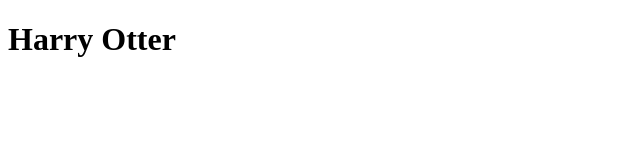
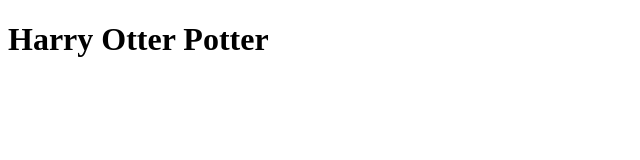
Before and after one commit to Cloverhound/dcss-calendar, a React app in the folder client_src/: page / in a window 1280 px wide. Shown: the top 160 px of the page, without its empty margins (0-640 px from the left). Built offline with nearby package versions, Linux system fonts and the light colour scheme.

Commit message:
Remove unwanted spaces and comments

```diff
--- a/client_src/src/app/App.tsx
+++ b/client_src/src/app/App.tsx
@@ -7,7 +7,3 @@
 
 ReactDOM.render(<Provider store={store}><Hello compiler="Typescript" framework="React..." bundler="Webpack"/></Provider>,
 document.getElementById('root'));
-
-// if (module.hot) {
-//     module.hot.accept();
-// }
--- a/client_src/src/app/components/Hello.tsx
+++ b/client_src/src/app/components/Hello.tsx
@@ -8,6 +8,6 @@
 
 export class Hello extends React.Component<IProps, {}> {
     render() {
-        return <h1>Harry Otter</h1>
+        return <h1>Harry Otter Potter</h1>
     }
 }
--- a/client_src/webpack.config.js
+++ b/client_src/webpack.config.js
@@ -2,7 +2,6 @@
       webpack = require('webpack'),
       HtmlWebpackPlugin = require('html-webpack-plugin');
       CleanWebpackPlugin = require('clean-webpack-plugin');
-
 
 module.exports = {
   entry: {
@@ -13,11 +12,6 @@
     path: path.resolve(__dirname, 'dist'),
     filename: 'js/[name].bundle.js',
   },
-  // devServer: {
-  //   contentBase: path.join(__dirname, 'dist'),
-  //   compress: true,
-  //   port: 9000
-  // },
   watch: true,
   devtool: 'source-map',
   resolve: {
```
